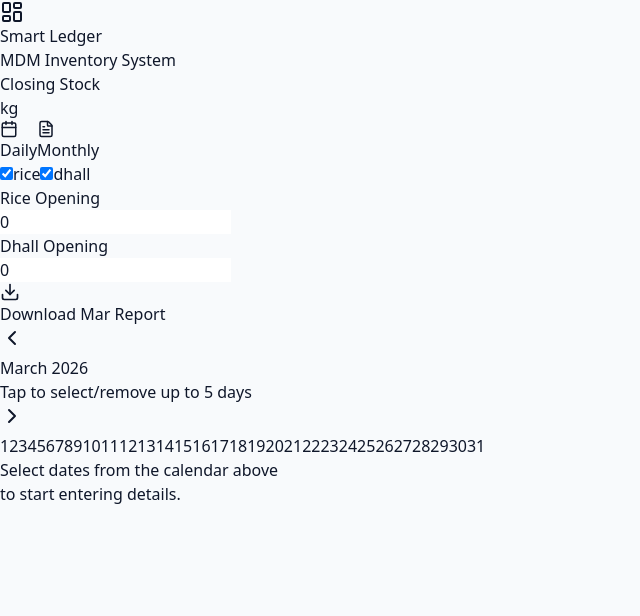
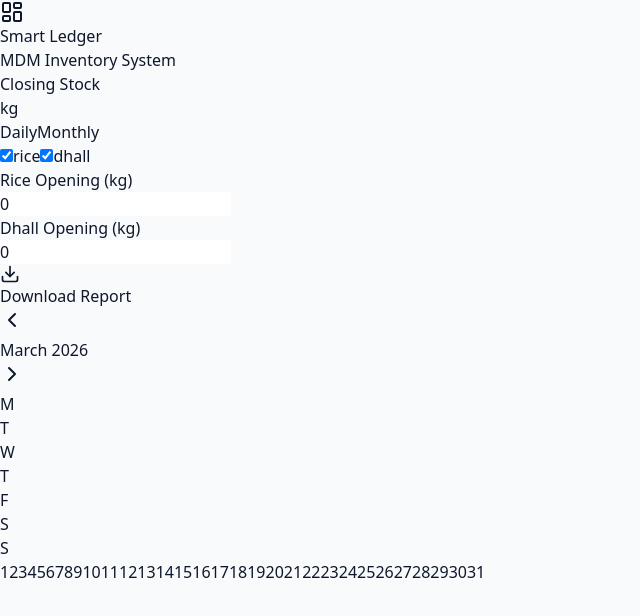
Before and after one commit to kushanthkumarc/MDM_Ledger, a React (Vite) app: page / in a window 1280 px wide. Shown: the top 616 px of the page, without its empty margins (0-640 px from the left). Built offline with nearby package versions, Linux system fonts and the light colour scheme; the HTML template or start-up script is replaced by a standard one.

Commit message:
Calendar update

```diff
--- a/src/App.jsx
+++ b/src/App.jsx
@@ -1,18 +1,21 @@
 import React, { useState, useEffect } from 'react';
-import { format, startOfMonth, endOfMonth, eachDayOfInterval, getDay, isSameDay } from 'date-fns';
-import { Calendar, FileText, ChevronLeft, ChevronRight, Download, X } from 'lucide-react';
+import {
+  format, startOfMonth, endOfMonth, eachDayOfInterval,
+  getDay, isSameDay, addMonths, subMonths, isToday
+} from 'date-fns';
+import { Calendar, FileText, ChevronLeft, ChevronRight, Download, X, RotateCcw } from 'lucide-react';
 import Header from './components/Header';
 import DailyCard from './components/DailyCard';
 import { calculateInventory } from './utils/mdmLogic';
 import jsPDF from 'jspdf';
 import autoTable from 'jspdf-autotable';
 
-const ControlPanel = ({ activeItems, setActiveItems, stocks, updateStock, generatePDF, currentMonth }) => (
+const ControlPanel = ({ activeItems, setActiveItems, stocks, updateStock, generatePDF }) => (
   <div className="bg-white p-4 rounded-2xl shadow-sm border border-slate-100 space-y-4">
     <div className="flex justify-around border-b pb-3">
       {['rice', 'dhall'].map(item => (
         <label key={item} className="flex items-center gap-2 cursor-pointer font-bold text-slate-600 capitalize">
-          <input type="checkbox" checked={activeItems[item]} onChange={() => setActiveItems(p => ({...p, [item]: !p[item]}))} className="w-5 h-5 rounded text-blue-600" />
+          <input type="checkbox" checked={activeItems[item]} onChange={() => setActiveItems(p => ({...p, [item]: !p[item]}))} className="w-5 h-5 rounded text-blue-600 focus:ring-blue-500" />
           {item}
         </label>
       ))}
@@ -20,26 +23,26 @@ const ControlPanel = ({ activeItems, setActiveItems, stocks, updateStock, genera
     <div className="grid grid-cols-2 gap-3">
       {activeItems.rice && (
         <div className="bg-blue-50 p-3 rounded-xl border border-blue-100">
-          <p className="text-[10px] font-bold text-blue-600 uppercase text-center">Rice Opening</p>
-          <input type="number" value={stocks.rice} onChange={(e) => updateStock('rice', e.target.value)} className="w-full bg-transparent font-bold text-lg outline-none text-center" />
+          <p className="text-[10px] font-bold text-blue-600 uppercase text-center">Rice Opening (kg)</p>
+          <input type="number" value={stocks.rice} onChange={(e) => updateStock('rice', e.target.value)} className="w-full bg-transparent font-bold text-lg text-center outline-none" />
         </div>
       )}
       {activeItems.dhall && (
         <div className="bg-amber-50 p-3 rounded-xl border border-amber-100">
-          <p className="text-[10px] font-bold text-amber-600 uppercase text-center">Dhall Opening</p>
-          <input type="number" value={stocks.dhall} onChange={(e) => updateStock('dhall', e.target.value)} className="w-full bg-transparent font-bold text-lg outline-none text-center" />
+          <p className="text-[10px] font-bold text-amber-600 uppercase text-center">Dhall Opening (kg)</p>
+          <input type="number" value={stocks.dhall} onChange={(e) => updateStock('dhall', e.target.value)} className="w-full bg-transparent font-bold text-lg text-center outline-none" />
         </div>
       )}
     </div>
     <button onClick={generatePDF} className="w-full bg-blue-700 text-white py-3 rounded-xl font-bold flex items-center justify-center gap-2 shadow-lg active:scale-95 transition-all">
-      <Download size={20}/> Download {format(currentMonth, 'MMM')} Report
+      <Download size={20}/> Download Report
     </button>
   </div>
 );
 
 export default function App() {
   const [view, setView] = useState('daily');
-  const [selectedDates, setSelectedDates] = useState([]); // Array of selected date objects
+  const [selectedDates, setSelectedDates] = useState([]);
   const [currentMonth, setCurrentMonth] = useState(new Date());
   const [activeItems, setActiveItems] = useState({ rice: true, dhall: true });
   const [stocks, setStocks] = useState({ rice: 0, dhall: 0 });
@@ -67,22 +70,6 @@ export default function App() {
 
   const computedDays = calculateInventory(daysData, stocks.rice, stocks.dhall);
 
-  const toggleDateSelection = (date) => {
-    const isAlreadySelected = selectedDates.some(d => isSameDay(d, date));
-
-    if (isAlreadySelected) {
-      setSelectedDates(selectedDates.filter(d => !isSameDay(d, date)));
-    } else {
-      if (selectedDates.length >= 5) {
-        alert("Maximum 5 days can be selected at once , If you want to calculate more days Try Monthly");
-        return;
-      }
-      // Add the date and sort them chronologically
-      const newSelection = [...selectedDates, date].sort((a, b) => a - b);
-      setSelectedDates(newSelection);
-    }
-  };
-
   const updateDay = (dateStr, field, val) => {
     const newData = { ...allData, [dateStr]: { ...(allData[dateStr] || {pStr: 0, mStr: 0}), [field]: val } };
     setAllData(newData);
@@ -95,71 +82,140 @@ export default function App() {
     localStorage.setItem(`${item === 'rice' ? 'r' : 'd'}Stock_${monthKey}`, val);
   };
 
-  const generatePDF = () => { /* ... existing generatePDF logic ... */ };
+  const resetMonthData = () => {
+    if (window.confirm(`Clear all entries for ${format(currentMonth, 'MMMM')}?`)) {
+      const newData = { ...allData };
+      daysInMonth.forEach(d => delete newData[format(d, 'yyyy-MM-dd')]);
+      setAllData(newData);
+      localStorage.setItem(`mdm_master`, JSON.stringify(newData));
+    }
+  };
+
+  const generatePDF = () => {
+    try {
+      let daysToPrint = [];
+      let periodOpening = { rice: stocks.rice, dhall: stocks.dhall };
+      let title = "";
+
+      if (view === 'daily' && selectedDates.length > 0) {
+        const sortedSelected = [...selectedDates].sort((a,b) => a - b);
+        const selectedStrings = sortedSelected.map(d => format(d, 'yyyy-MM-dd'));
+        daysToPrint = computedDays.filter(d => selectedStrings.includes(d.date));
+
+        const firstDayIdx = computedDays.findIndex(d => d.date === daysToPrint[0].date);
+        if (firstDayIdx > 0) {
+          periodOpening.rice = computedDays[firstDayIdx - 1].riceRemaining;
+          periodOpening.dhall = computedDays[firstDayIdx - 1].dhallRemaining;
+        }
+        title = `MDM Entry: ${format(sortedSelected[0], 'dd MMM')} - ${format(sortedSelected[sortedSelected.length-1], 'dd MMM')}`;
+      } else {
+        daysToPrint = computedDays;
+        title = `MDM Monthly Ledger: ${format(currentMonth, 'MMMM yyyy')}`;
+      }
+
+      const doc = new jsPDF(activeItems.rice && activeItems.dhall ? 'l' : 'p');
+      doc.setFontSize(16);
+      doc.setTextColor(30, 64, 175);
+      doc.text(title, 14, 15);
+
+      const summaryBody = [];
+      if (activeItems.rice) summaryBody.push(['RICE', periodOpening.rice, daysToPrint[daysToPrint.length-1].riceRemaining]);
+      if (activeItems.dhall) summaryBody.push(['DHALL', periodOpening.dhall, daysToPrint[daysToPrint.length-1].dhallRemaining]);
+
+      autoTable(doc, {
+        startY: 22,
+        head: [['Item', 'Opening (kg)', 'Closing (kg)']],
+        body: summaryBody,
+        theme: 'grid',
+        margin: { right: 80 }
+      });
+
+      const head = ["Date", "P", "M", "Total"];
+      if (activeItems.rice) head.push("Rice Used", "Rice Bal");
+      if (activeItems.dhall) head.push("Dhall Used", "Dhall Bal");
+
+      const body = daysToPrint.map(d => {
+        const row = [d.display, d.pStr, d.mStr, d.totalStudents];
+        if (activeItems.rice) row.push(d.riceUsed, d.riceRemaining);
+        if (activeItems.dhall) row.push(d.dhallUsed, d.dhallRemaining);
+        return row;
+      });
+
+      autoTable(doc, { head: [head], body, startY: doc.lastAutoTable.finalY + 10, theme: 'grid' });
+      doc.save(`MDM_Report_${format(new Date(), 'dd_MMM_yy')}.pdf`);
+    } catch (e) { alert("Error generating PDF"); }
+  };
 
   return (
-    <div className="min-h-screen bg-slate-50 pb-24 font-sans text-slate-900">
+    <div className="min-h-screen bg-slate-50 pb-24 font-sans">
       <Header riceBal={computedDays[computedDays.length-1]?.riceRemaining || 0} dhallBal={computedDays[computedDays.length-1]?.dhallRemaining || 0} />
 
       <main className="max-w-md mx-auto p-4 space-y-4">
         <div className="flex bg-white p-1 rounded-xl shadow-sm border border-slate-200">
-          <button onClick={() => setView('daily')} className={`flex-1 py-2 rounded-lg font-bold flex items-center justify-center gap-2 transition-all ${view === 'daily' ? 'bg-blue-600 text-white shadow-md' : 'text-slate-500'}`}><Calendar size={18}/> Daily</button>
-          <button onClick={() => setView('monthly')} className={`flex-1 py-2 rounded-lg font-bold flex items-center justify-center gap-2 transition-all ${view === 'monthly' ? 'bg-blue-600 text-white shadow-md' : 'text-slate-500'}`}><FileText size={18}/> Monthly</button>
+          <button onClick={() => setView('daily')} className={`flex-1 py-2 rounded-lg font-bold ${view === 'daily' ? 'bg-blue-600 text-white shadow-md' : 'text-slate-500'}`}>Daily</button>
+          <button onClick={() => setView('monthly')} className={`flex-1 py-2 rounded-lg font-bold ${view === 'monthly' ? 'bg-blue-600 text-white shadow-md' : 'text-slate-500'}`}>Monthly</button>
         </div>
 
-        <ControlPanel activeItems={activeItems} setActiveItems={setActiveItems} stocks={stocks} updateStock={updateStock} generatePDF={generatePDF} currentMonth={currentMonth} />
+        <ControlPanel activeItems={activeItems} setActiveItems={setActiveItems} stocks={stocks} updateStock={updateStock} generatePDF={generatePDF} />
 
         {view === 'daily' ? (
           <>
             <div className="bg-white p-4 rounded-2xl shadow-sm border border-slate-100">
-              <div className="flex justify-between items-center mb-4 font-bold">
-                <button onClick={() => setCurrentMonth(prev => new Date(prev.setMonth(prev.getMonth()-1)))}><ChevronLeft/></button>
+              <div className="flex justify-between items-center mb-4">
+                <button onClick={() => setCurrentMonth(prev => subMonths(prev, 1))} className="p-2 hover:bg-slate-100 rounded-full transition-colors"><ChevronLeft/></button>
                 <div className="text-center">
-                   <h2 className="leading-none">{format(currentMonth, 'MMMM yyyy')}</h2>
-                   <p className="text-[10px] text-slate-400 mt-1 uppercase tracking-tighter">Tap to select/remove up to 5 days</p>
+                   <h2 className="font-bold text-slate-800 leading-none">{format(currentMonth, 'MMMM yyyy')}</h2>
                 </div>
-                <button onClick={() => setCurrentMonth(prev => new Date(prev.setMonth(prev.getMonth()+1)))}><ChevronRight/></button>
+                <button onClick={() => setCurrentMonth(prev => addMonths(prev, 1))} className="p-2 hover:bg-slate-100 rounded-full transition-colors"><ChevronRight/></button>
               </div>
+
+              <div className="grid grid-cols-7 gap-1 mb-2">
+                {['M', 'T', 'W', 'T', 'F', 'S', 'S'].map((day, idx) => (
+                  <div key={idx} className="text-center text-[10px] font-black text-slate-300 uppercase">{day}</div>
+                ))}
+              </div>
+
               <div className="grid grid-cols-7 gap-1">
+                {/* Fixed Alignment Spacers */}
+                {Array.from({ length: (getDay(startOfMonth(currentMonth)) + 6) % 7 }).map((_, i) => (
+                  <div key={`spacer-${i}`} className="aspect-square" />
+                ))}
+
                 {eachDayOfInterval({start: startOfMonth(currentMonth), end: endOfMonth(currentMonth)}).map(d => {
-                  const isSelected = selectedDates.some(sel => isSameDay(sel, d));
+                  const isSel = selectedDates.some(s => isSameDay(s, d));
+                  const isSun = getDay(d) === 0;
+                  const isTodayDate = isToday(d);
+
                   return (
                     <button
                       key={d.toString()}
-                      disabled={getDay(d) === 0}
-                      onClick={() => toggleDateSelection(d)}
-                      className={`aspect-square rounded-lg text-sm font-bold transition-all relative ${getDay(d) === 0 ? 'text-slate-200' : isSelected ? 'bg-blue-600 text-white shadow-lg scale-105 ring-2 ring-blue-200' : 'text-slate-700 hover:bg-blue-50'}`}
+                      disabled={isSun}
+                      onClick={() => isSel ? setSelectedDates(selectedDates.filter(s => !isSameDay(s, d))) : selectedDates.length < 5 && setSelectedDates([...selectedDates, d])}
+                      className={`aspect-square rounded-lg text-sm font-bold transition-all relative
+                        ${isSun ? 'text-slate-100 cursor-not-allowed' : isSel ? 'bg-blue-600 text-white shadow-lg' : isTodayDate ? 'border-2 border-blue-200 text-blue-700' : 'text-slate-700 hover:bg-blue-50'}`}
                     >
                       {format(d, 'd')}
-                      {isSelected && <div className="absolute top-0 right-0 w-2 h-2 bg-green-400 rounded-full border border-white"></div>}
+                      {isSel && <div className="absolute top-0 right-0 w-2 h-2 bg-green-400 rounded-full border border-white"></div>}
                     </button>
                   );
                 })}
               </div>
             </div>
-
             <div className="space-y-3">
-              {selectedDates.length > 0 ? (
-                selectedDates.map(date => {
-                  const dateStr = format(date, 'yyyy-MM-dd');
-                  const dayData = computedDays.find(d => d.date === dateStr) || { display: format(date, 'MMM dd'), pStr: 0, mStr: 0 };
-                  return (
-                    <div key={dateStr} className="relative group">
-                      <button onClick={() => toggleDateSelection(date)} className="absolute -top-2 -right-2 bg-slate-800 text-white rounded-full p-1 z-10 shadow-lg border-2 border-white hover:bg-red-500 transition-colors"><X size={12}/></button>
-                      <DailyCard day={dayData} onUpdate={updateDay} activeItems={activeItems} isFocus={true} />
-                    </div>
-                  );
-                })
-              ) : (
-                <div className="py-10 text-center border-2 border-dashed rounded-2xl border-slate-200 text-slate-400">
-                   <p className="text-sm">Select dates from the calendar above<br/>to start entering details.</p>
+              {[...selectedDates].sort((a,b) => a-b).map(date => (
+                <div key={date.toString()} className="relative">
+                  <button onClick={() => setSelectedDates(selectedDates.filter(s => !isSameDay(s, date)))} className="absolute -top-1 -right-1 bg-slate-800 text-white rounded-full p-1 z-10 border-2 border-white"><X size={10}/></button>
+                  <DailyCard day={computedDays.find(d => d.date === format(date, 'yyyy-MM-dd')) || {}} onUpdate={updateDay} activeItems={activeItems} isFocus={true} />
                 </div>
-              )}
+              ))}
             </div>
           </>
         ) : (
-          /* Monthly List Rendering ... */
           <div className="space-y-2">
+            <div className="flex justify-between items-center px-1 mb-2">
+               <h3 className="text-[10px] font-black text-slate-400 uppercase tracking-widest">Full Ledger</h3>
+               <button onClick={resetMonthData} className="text-red-500 flex items-center gap-1 text-[10px] font-bold uppercase"><RotateCcw size={12}/> Reset Month</button>
+            </div>
             {computedDays.map(day => (
               <div key={day.date} className="bg-white p-3 rounded-xl border border-slate-100 flex items-center gap-3">
                 <div className="min-w-[55px] text-center border-r pr-3">
@@ -167,8 +223,8 @@ export default function App() {
                   <p className="text-lg font-black text-slate-700 leading-tight">{format(new Date(day.date), 'dd')}</p>
                 </div>
                 <div className="flex-1 grid grid-cols-2 gap-2">
-                  <input type="number" placeholder="P" value={day.pStr || ''} onChange={(e) => updateDay(day.date, 'pStr', e.target.value)} className="w-full bg-slate-50 border rounded-lg p-2 text-center font-bold text-sm outline-none focus:ring-1 focus:ring-blue-400" />
-                  <input type="number" placeholder="M" value={day.mStr || ''} onChange={(e) => updateDay(day.date, 'mStr', e.target.value)} className="w-full bg-slate-50 border rounded-lg p-2 text-center font-bold text-sm outline-none focus:ring-1 focus:ring-blue-400" />
+                  <input type="number" placeholder="P" value={day.pStr || ''} onChange={(e) => updateDay(day.date, 'pStr', e.target.value)} className="w-full bg-slate-50 border rounded-lg p-2 text-center font-bold text-sm outline-none" />
+                  <input type="number" placeholder="M" value={day.mStr || ''} onChange={(e) => updateDay(day.date, 'mStr', e.target.value)} className="w-full bg-slate-50 border rounded-lg p-2 text-center font-bold text-sm outline-none" />
                 </div>
                 <div className="pl-2 border-l text-right min-w-[65px]">
                   <p className="text-[9px] font-bold text-blue-600">R: {day.riceRemaining}</p>
```
Also changed, not shown: src/components/DailyCard.jsx (+8 -10 lines).
